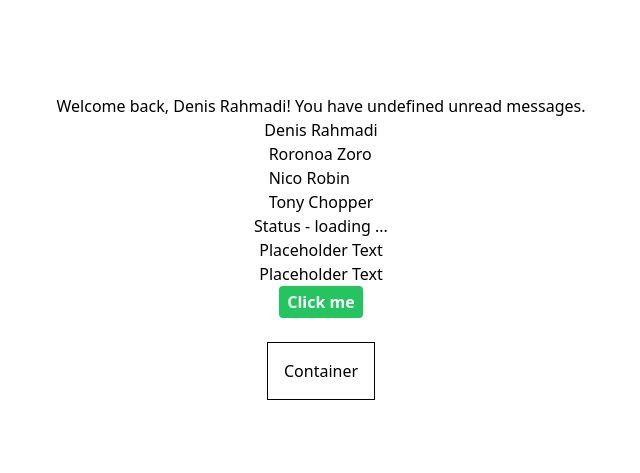
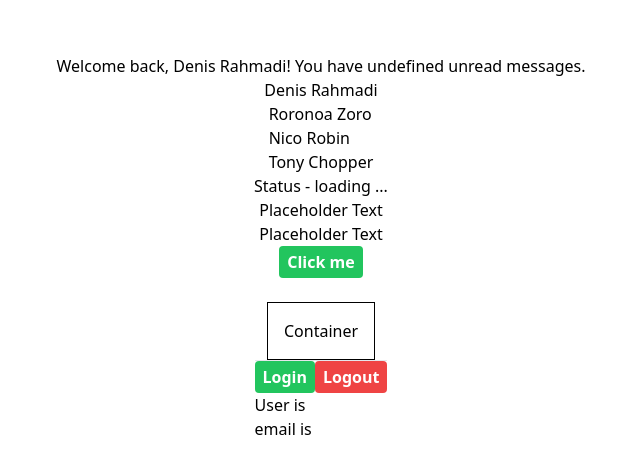
Before and after one commit to denisrahmadi/react-typescript-codevolution, a React (Vite) app: page / in a window 1280 px wide. Shown: the part 153-626 px from the top of the page, without its empty margins (319-959 px from the left). Built offline with nearby package versions, Linux system fonts and the light colour scheme.

Commit message:
useState Hooks & useState Future Value

```diff
--- a/src/App.tsx
+++ b/src/App.tsx
@@ -7,6 +7,7 @@ import Oscar from "./components/Oscar";
 import { Person } from "./components/Person";
 import { PersonList } from "./components/PersonList";
 import { Status } from "./components/Status";
+import User from "./components/User";
 
 function App() {
   const personName = {
@@ -43,6 +44,7 @@ function App() {
               <Button handleClick={(event, id) => console.log('Button clicked', event, id) } />
               <Input value='' handleChange={(event) => console.log(event)} />
               <Container styles={{border: '1px solid black', padding: '1rem'}} />
+              <User />
           </div>
       </>
   );
--- /dev/null
+++ b/src/components/LoggedIn.jsx
@@ -0,0 +1,21 @@
+import { useState } from "react";
+
+const LoggedIn = () => {
+    const [isLoggedIn, setIsLoggedIn] = useState(false);
+    const handleLogin = () => {
+        setIsLoggedIn(true);
+    };
+    const handleLogout = () => {
+        setIsLoggedIn(0);
+    };
+
+    return (
+        <div>
+            <button onClick={handleLogin}>Login</button>
+            <button onClick={handleLogout}>Logout</button>
+            <p>{isLoggedIn.length ? "user logged in" : "user logged out"}</p>
+        </div>
+    );
+};
+
+export default LoggedIn;
--- /dev/null
+++ b/src/components/LoggedIn.tsx
@@ -0,0 +1,21 @@
+import { useState } from "react";
+
+const LoggedIn = () => {
+const [isLoggedIn, setIsLoggedIn] = useState(false)
+    const handleLogin = () => {
+        setIsLoggedIn(true)
+    }
+    const handleLogout = () => {
+        setIsLoggedIn(0)
+    }
+
+    return (
+        <div>
+            <button onClick={handleLogin}>Login</button>
+            <button onClick={handleLogout}>Logout</button>
+            <p>{isLoggedIn.length ? 'user logged in' : 'user logged out'}</p>
+        </div>
+    );
+};
+
+export default LoggedIn;
--- /dev/null
+++ b/src/components/User.tsx
@@ -0,0 +1,32 @@
+import { useState } from "react"
+
+type AuthUser = {
+    name: string
+    email: string
+}
+
+const User = () => {
+    const [user, setUser] = useState<AuthUser | null>(null)
+
+    const handleLogin = () => {
+        setUser({
+            name: 'Denis',
+            email: 'example@gmail.com'
+        })
+    }
+    const handleLogout = () => {
+        setUser(null)
+    }
+
+    return (
+        <div>
+            <hr />
+            <button className="bg-green-500 hover:bg-green-700 text-white font-bold py-1 px-2 rounded" onClick={handleLogin}>Login</button>
+            <button className="bg-red-500 hover:bg-red-700 text-white font-bold py-1 px-2 rounded" onClick={handleLogout}>Logout</button>
+            <p>User is {user?.name}</p>
+            <p>email is {user?.email}</p>
+        </div>
+    );
+};
+
+export default User;
```
